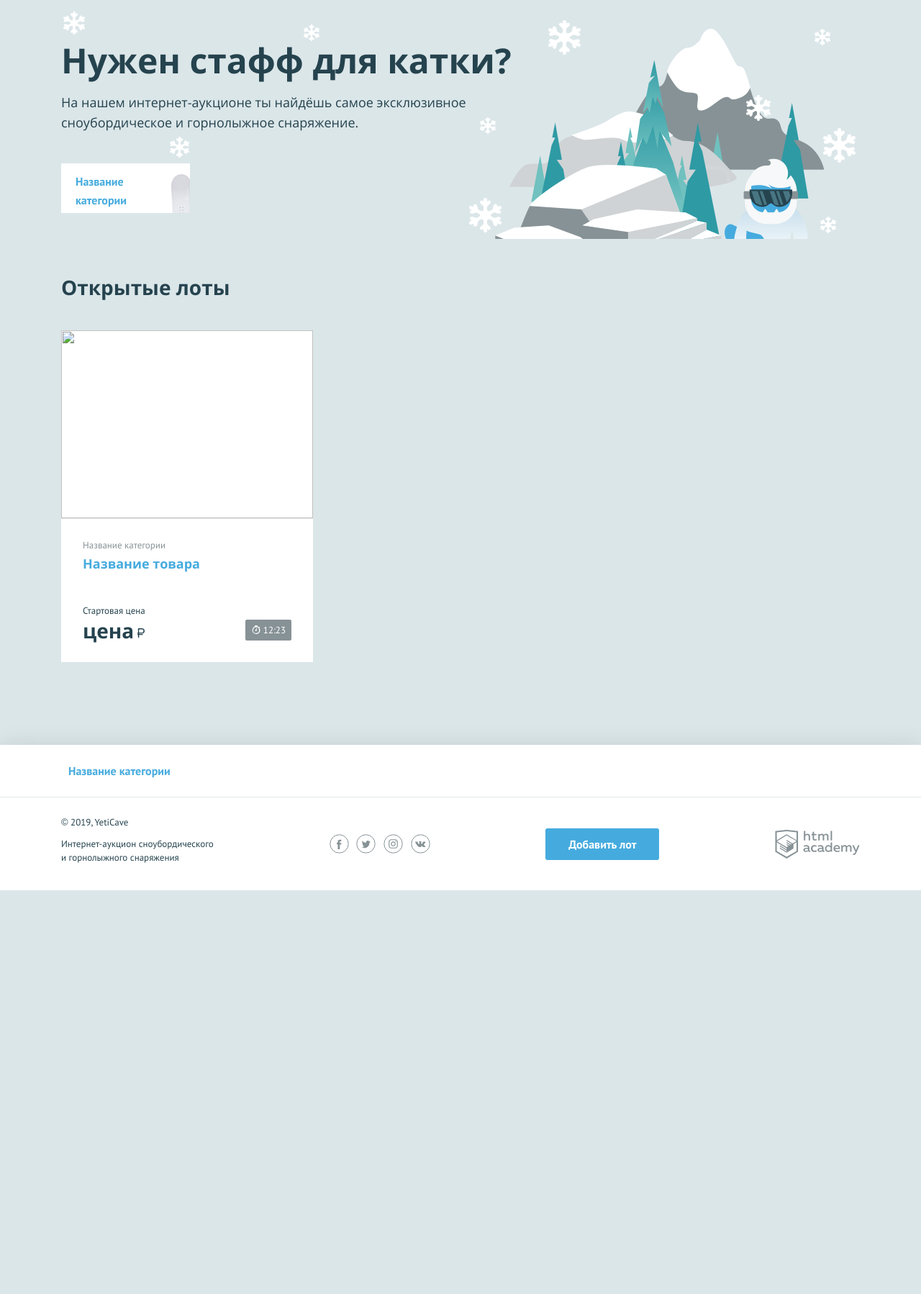
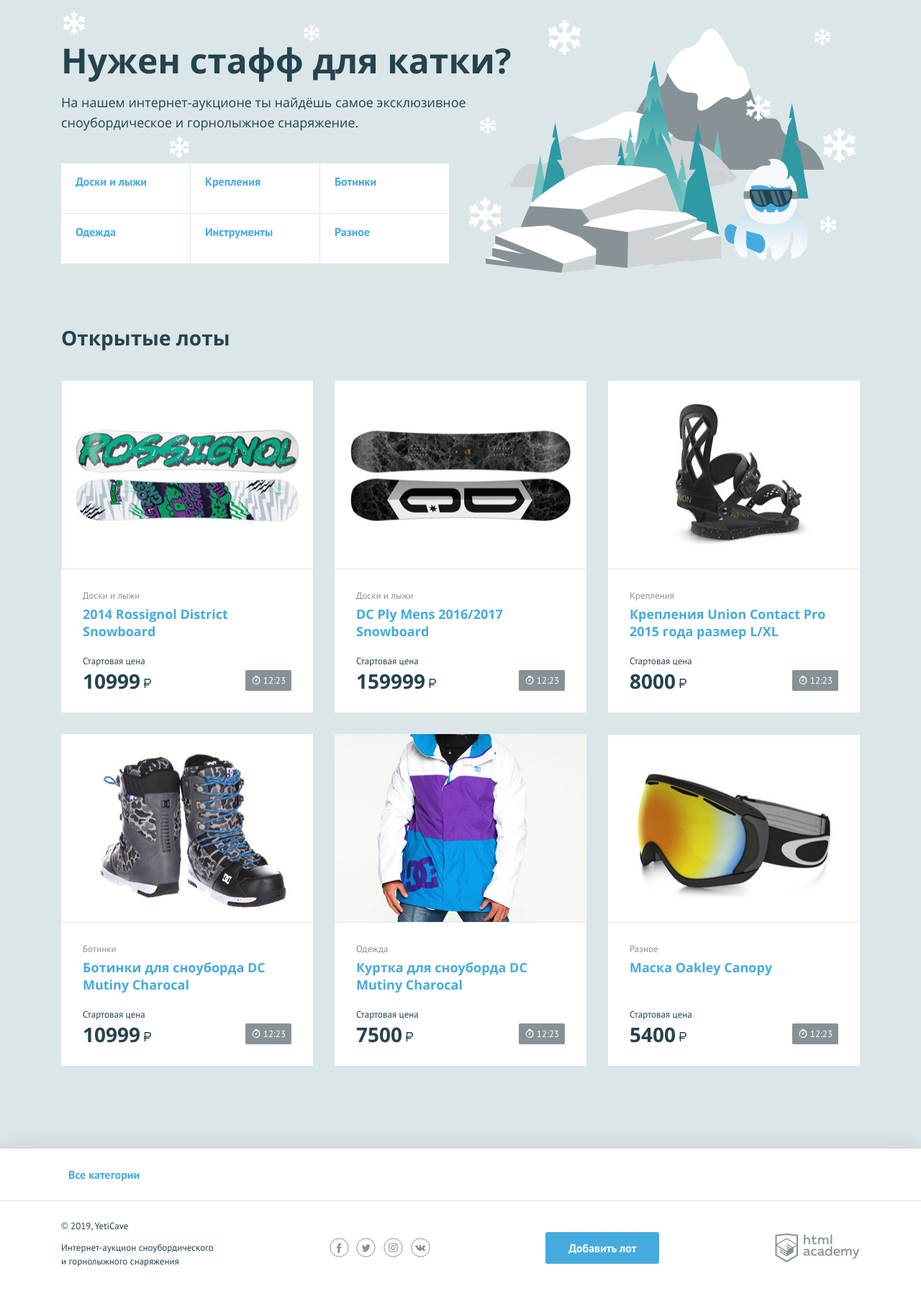
Before and after one commit to Velzewnul/YetiCave, a PHP site: page / in a window 1280 px wide. Shown: the part 107-1905 px from the top of the page at 72% size. Before the commit the page ends 1344 px from the top, so only its background shows below. Run offline with PHP 8.4, Linux system fonts and the light colour scheme.

Commit message:
Закончил таск2

```diff
--- a/index.php
+++ b/index.php
@@ -1,7 +1,14 @@
 <?php
 $is_auth = rand(0, 1);
 $user_name = 'Velzewnul'; // укажите здесь ваше имя
-$categories = ["Доски и лыжи", "Крепления", "Ботинки", "Одежда", "Инструменты", "Разное"];
+$categories = [
+    "boards" => "Доски и лыжи",
+    "attachments" =>"Крепления",
+    "boots" => "Ботинки",
+    "clothing" => "Одежда",
+    "tools" => "Инструменты",
+    "other" => "Разное"
+    ];
 $goods = [
     [
         "title" => "2014 Rossignol District Snowboard",
@@ -91,9 +98,11 @@ $goods = [
         <p class="promo__text">На нашем интернет-аукционе ты найдёшь самое эксклюзивное сноубордическое и горнолыжное снаряжение.</p>
         <ul class="promo__list">
             <!--заполните этот список из массива категорий-->
-            <li class="promo__item promo__item--boards">
-                <a class="promo__link" href="pages/all-lots.html">Название категории</a>
+            <?php foreach ($categories as $key => $category): ?>
+            <li class="promo__item promo__item--<?=$key;?>>">
+                <a class="promo__link" href="pages/all-lots.html"><?=$category;?></a>
             </li>
+            <?php endforeach; ?>
         </ul>
     </section>
     <section class="lots">
@@ -102,17 +111,18 @@ $goods = [
         </div>
         <ul class="lots__list">
             <!--заполните этот список из массива с товарами-->
+            <?php foreach ($goods as $key => $good): ?>
             <li class="lots__item lot">
                 <div class="lot__image">
-                    <img src="" width="350" height="260" alt="">
+                    <img src="<?=$good["url"];?>" width="350" height="260" alt="">
                 </div>
                 <div class="lot__info">
-                    <span class="lot__category">Название категории</span>
-                    <h3 class="lot__title"><a class="text-link" href="pages/lot.html">Название товара</a></h3>
+                    <span class="lot__category"><?=$good["category"];?></span>
+                    <h3 class="lot__title"><a class="text-link" href="pages/lot.html"><?=$good["title"]?></a></h3>
                     <div class="lot__state">
                         <div class="lot__rate">
                             <span class="lot__amount">Стартовая цена</span>
-                            <span class="lot__cost">цена<b class="rub">р</b></span>
+                            <span class="lot__cost"><?=$good["price"]?><b class="rub">р</b></span>
                         </div>
                         <div class="lot__timer timer">
                             12:23
@@ -120,6 +130,7 @@ $goods = [
                     </div>
                 </div>
             </li>
+            <?php endforeach; ?>
         </ul>
     </section>
 </main>
@@ -130,7 +141,7 @@ $goods = [
         <ul class="nav__list container">
             <!--заполните этот список из массива категорий-->
             <li class="nav__item">
-                <a href="pages/all-lots.html">Название категории</a>
+                <a href="pages/all-lots.html">Все категории</a>
             </li>
         </ul>
     </nav>
```
